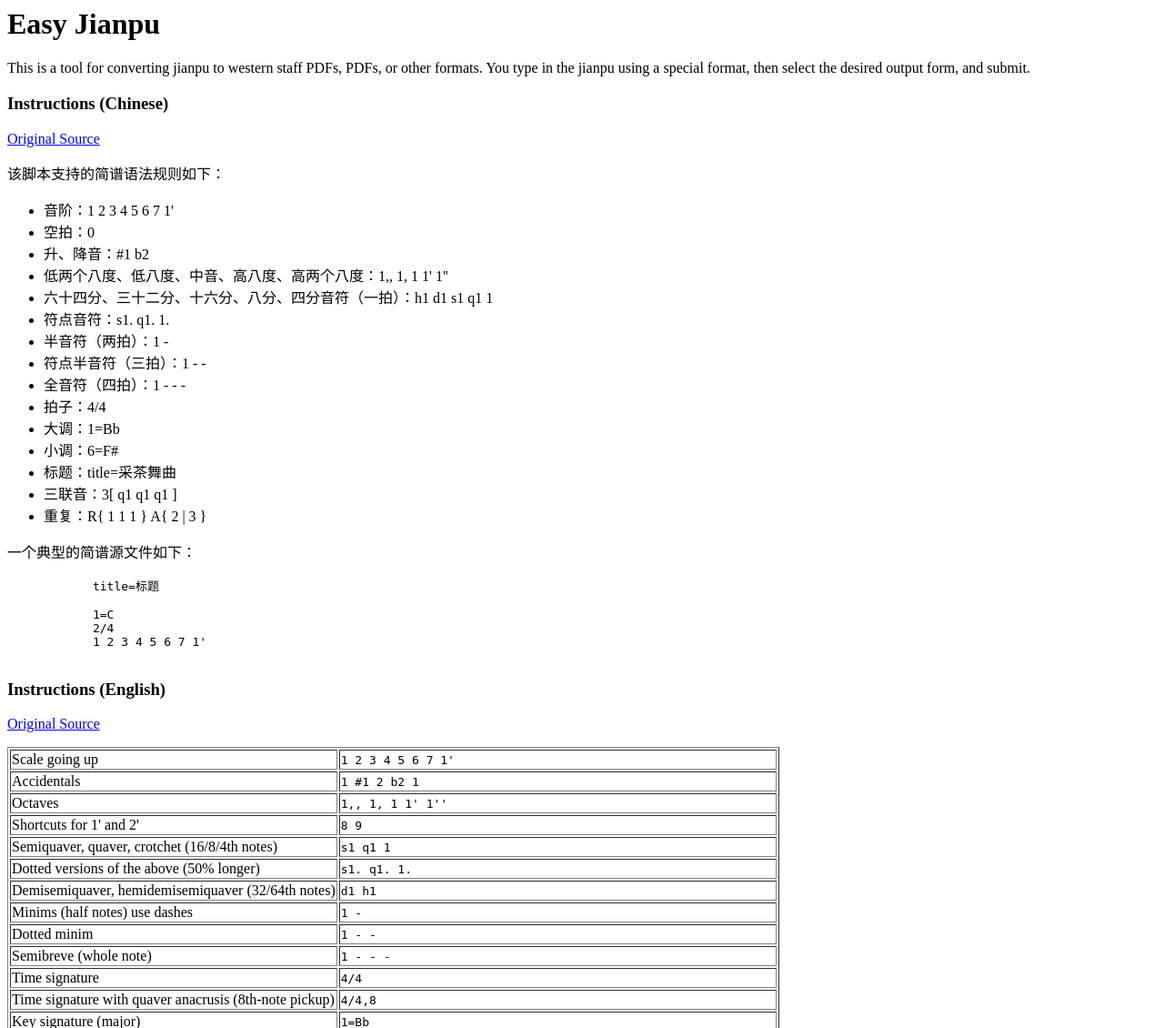
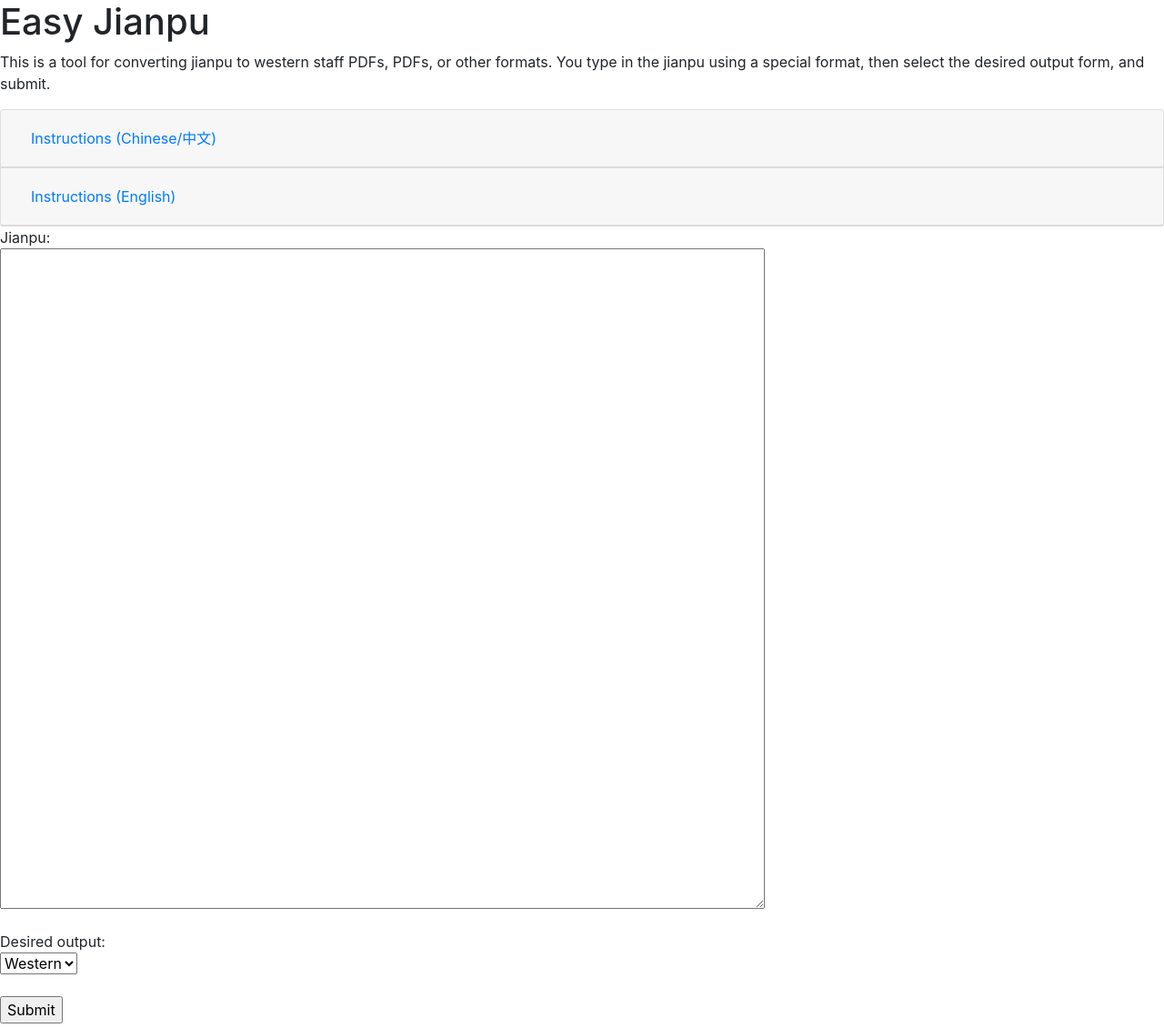
Before and after one commit to Baisang/easy_jianpu, a Flask app: page / in a window 1280 px wide. Shown: the top 1130 px of the page at 91% size. Run offline with Flask 2, Linux system fonts and the light colour scheme; some libraries are stand-ins or nearby versions.

Commit message:
Use crappy bootstrap accordions

```diff
--- a/templates/index.html
+++ b/templates/index.html
@@ -1,4 +1,5 @@
 <html>
+    <link rel="stylesheet" href="https://stackpath.bootstrapcdn.com/bootstrap/4.1.3/css/bootstrap.min.css" integrity="sha384-MCw98/SFnGE8fJT3GXwEOngsV7Zt27NXFoaoApmYm81iuXoPkFOJwJ8ERdknLPMO" crossorigin="anonymous">
     <head>
         <title>Jianpu Converter</title>
     </head>
@@ -16,7 +17,17 @@
             or other formats. You type in the jianpu using a special format,
             then select the desired output form, and submit.
         </p>
-        <h3>Instructions (Chinese)</h3>
+        <div class="accordion" id="accordion">
+        <div class="card">
+            <div class="card-header" id="chineseHeader">
+			  <h5 class="mb-0">
+				<button class="btn btn-link" type="button" data-toggle="collapse" data-target="#chinese" aria-expanded="true" aria-controls="chinese">
+				  Instructions (Chinese/中文)
+				</button>
+			  </h5>
+			</div>
+    <div id="chinese" class="collapse" aria-labelledby="chineseHeader" data-parent="#accordion">
+      <div class="card-body">
         <p><a href="http://www.cnblogs.com/quantumman/p/5189701.html">Original Source</a></p>
 		<p>该脚本支持的简谱语法规则如下：</p>
 		<ul>
@@ -44,7 +55,19 @@
             2/4
             1 2 3 4 5 6 7 1'
             </pre>
-        <h3>Instructions (English)</h3>
+      </div>
+    </div>
+		</div>
+  <div class="card">
+    <div class="card-header" id="englishHeader">
+      <h5 class="mb-0">
+        <button class="btn btn-link collapsed" type="button" data-toggle="collapse" data-target="#english" aria-expanded="false" aria-controls="english">
+          Instructions (English)
+        </button>
+      </h5>
+    </div>
+    <div id="english" class="collapse" aria-labelledby="englishHeader" data-parent="#accordion">
+      <div class="card-body">
         <p><a href="http://people.ds.cam.ac.uk/ssb22/mwrhome/jianpu-ly.html">Original Source</a></p>
 		<table border>
 		<tr><td>Scale going up</td><td><kbd>1 2 3 4 5 6 7 1'</kbd></td>
@@ -79,6 +102,10 @@
 		<tr><td>Other 1-word Lilypond \ commands</td><td><kbd>\fermata \> \! \( \) etc</kbd></td>
 		<tr><td>Other Lilypond code</td><td><kbd>LP: (block of code) :LP (each delimeter at start of its line)</kbd></td>
 		</table>
+      </div>
+    </div>
+	</div>
+    </div>
 
 
 
@@ -93,5 +120,8 @@
             <br><br>
             <input type="submit" value="Submit">
         </form>
+    <script src="https://code.jquery.com/jquery-3.3.1.slim.min.js" integrity="sha384-q8i/X+965DzO0rT7abK41JStQIAqVgRVzpbzo5smXKp4YfRvH+8abtTE1Pi6jizo" crossorigin="anonymous"></script>
+    <script src="https://cdnjs.cloudflare.com/ajax/libs/popper.js/1.14.3/umd/popper.min.js" integrity="sha384-ZMP7rVo3mIykV+2+9J3UJ46jBk0WLaUAdn689aCwoqbBJiSnjAK/l8WvCWPIPm49" crossorigin="anonymous"></script>
+    <script src="https://stackpath.bootstrapcdn.com/bootstrap/4.1.3/js/bootstrap.min.js" integrity="sha384-ChfqqxuZUCnJSK3+MXmPNIyE6ZbWh2IMqE241rYiqJxyMiZ6OW/JmZQ5stwEULTy" crossorigin="anonymous"></script>
     </body>
 </html>
```
